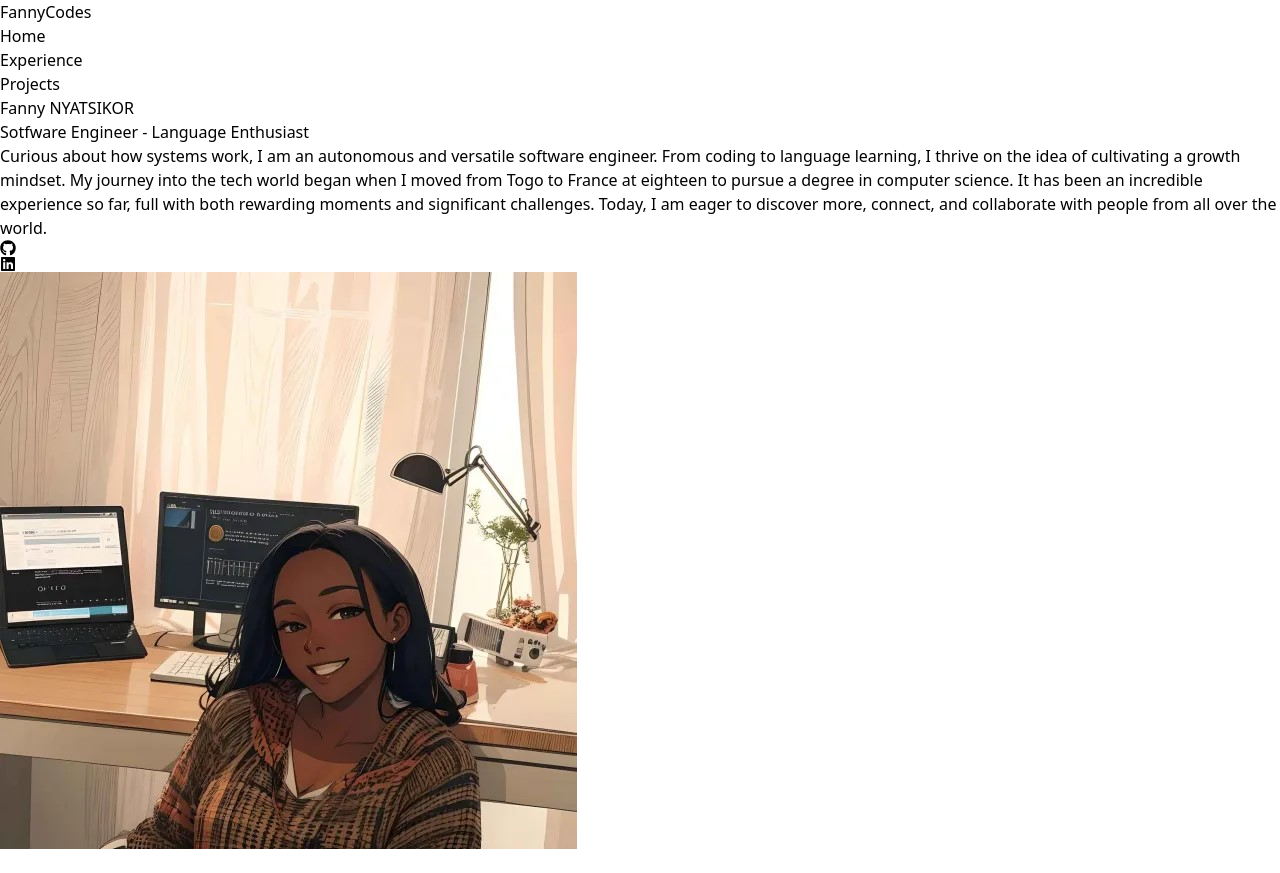
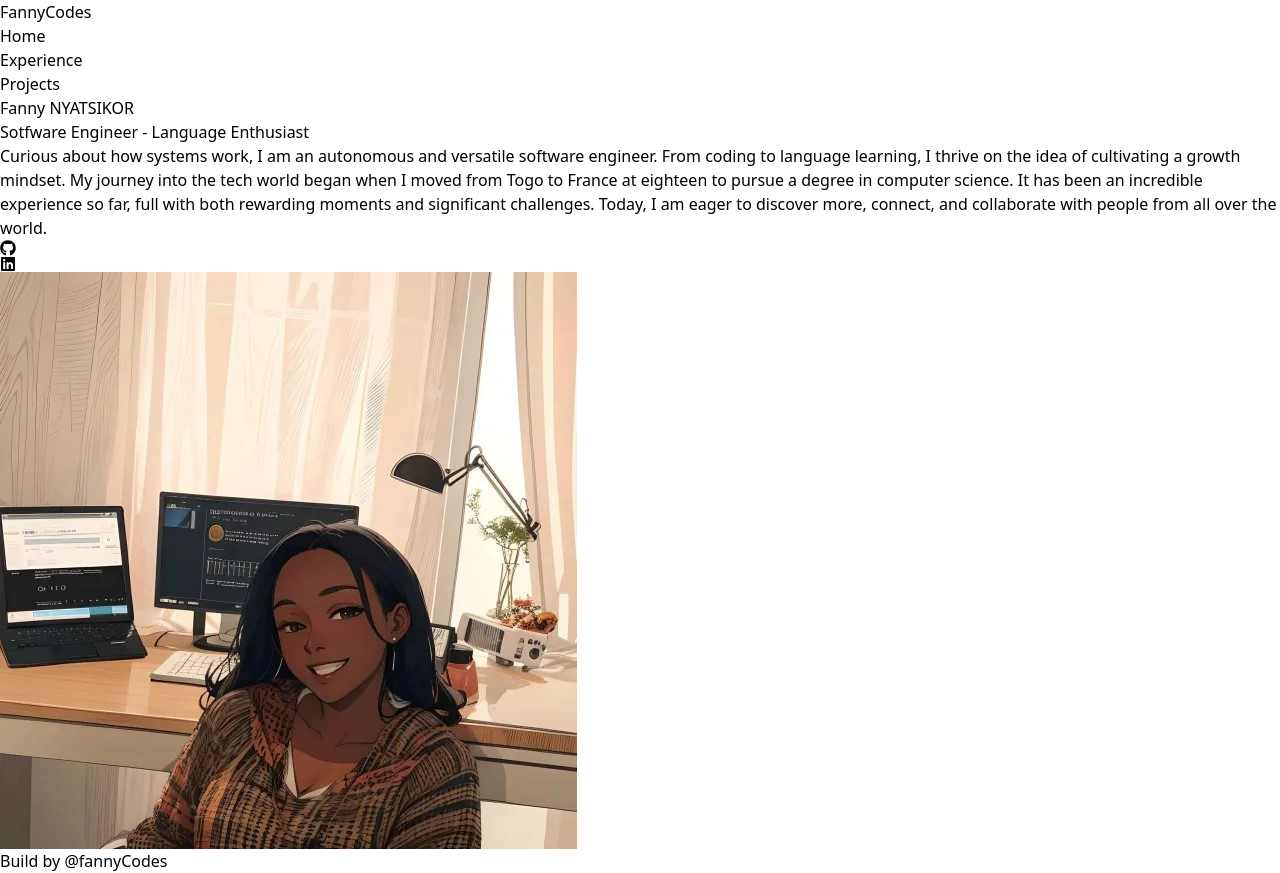
Before and after one commit to itsFanix/FannyCodes, a React (Vite) app: page / in a window 1280 px wide. Before the commit the page ends 849 px from the top, so only its background shows below. Built offline with nearby package versions, Linux system fonts and the light colour scheme.

Commit message:
fix unsued values

```diff
--- a/src/App.tsx
+++ b/src/App.tsx
@@ -31,7 +31,7 @@ function App() {
     </div>
 
     </div>
-    {/* <Footer/> */}
+    <Footer/>
    </div>
 
   )
--- a/src/components/Experiences.tsx
+++ b/src/components/Experiences.tsx
@@ -1,4 +1,4 @@
-import React from 'react'
+
 import { EXPERIENCES } from '../data/info'
 import { motion } from 'framer-motion'
 
--- a/src/components/Footer.tsx
+++ b/src/components/Footer.tsx
@@ -1,4 +1,4 @@
-import React from 'react'
+
 
 function Footer() {
   return (
--- a/src/components/Home.tsx
+++ b/src/components/Home.tsx
@@ -1,7 +1,7 @@
 
 import { FaLinkedin } from 'react-icons/fa'
 import { FaGithub } from 'react-icons/fa'
-import { FaInstagram } from 'react-icons/fa'
+// import { FaInstagram } from 'react-icons/fa'
 
 
 import proficPic from "../assets/fotor-Fai.jpg"
--- a/src/components/Navbar.tsx
+++ b/src/components/Navbar.tsx
@@ -1,7 +1,7 @@
 import { motion } from 'framer-motion'
-import React from 'react'
+// import React from 'react'
 import { NavLink } from 'react-router-dom'
-import proficPic from "../assets/fotor-Fai2.jpg"
+// import proficPic from "../assets/fotor-Fai2.jpg"
 
 
 function Navbar() {
--- a/src/components/Project.tsx
+++ b/src/components/Project.tsx
@@ -1,5 +1,5 @@
 import { motion } from 'framer-motion'
-import React from 'react'
+// import React from 'react'
 
 
 function Project() {
```
